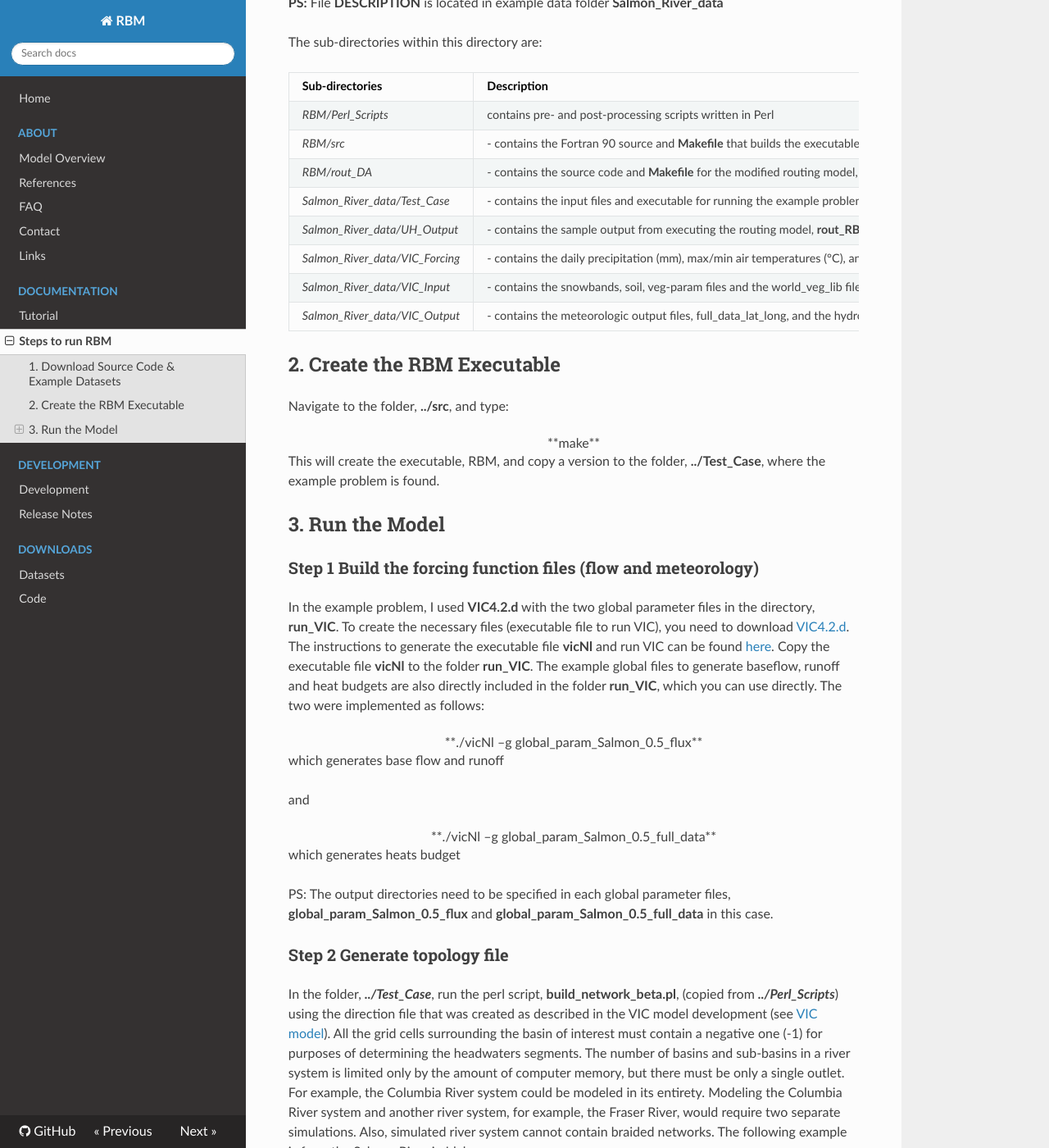
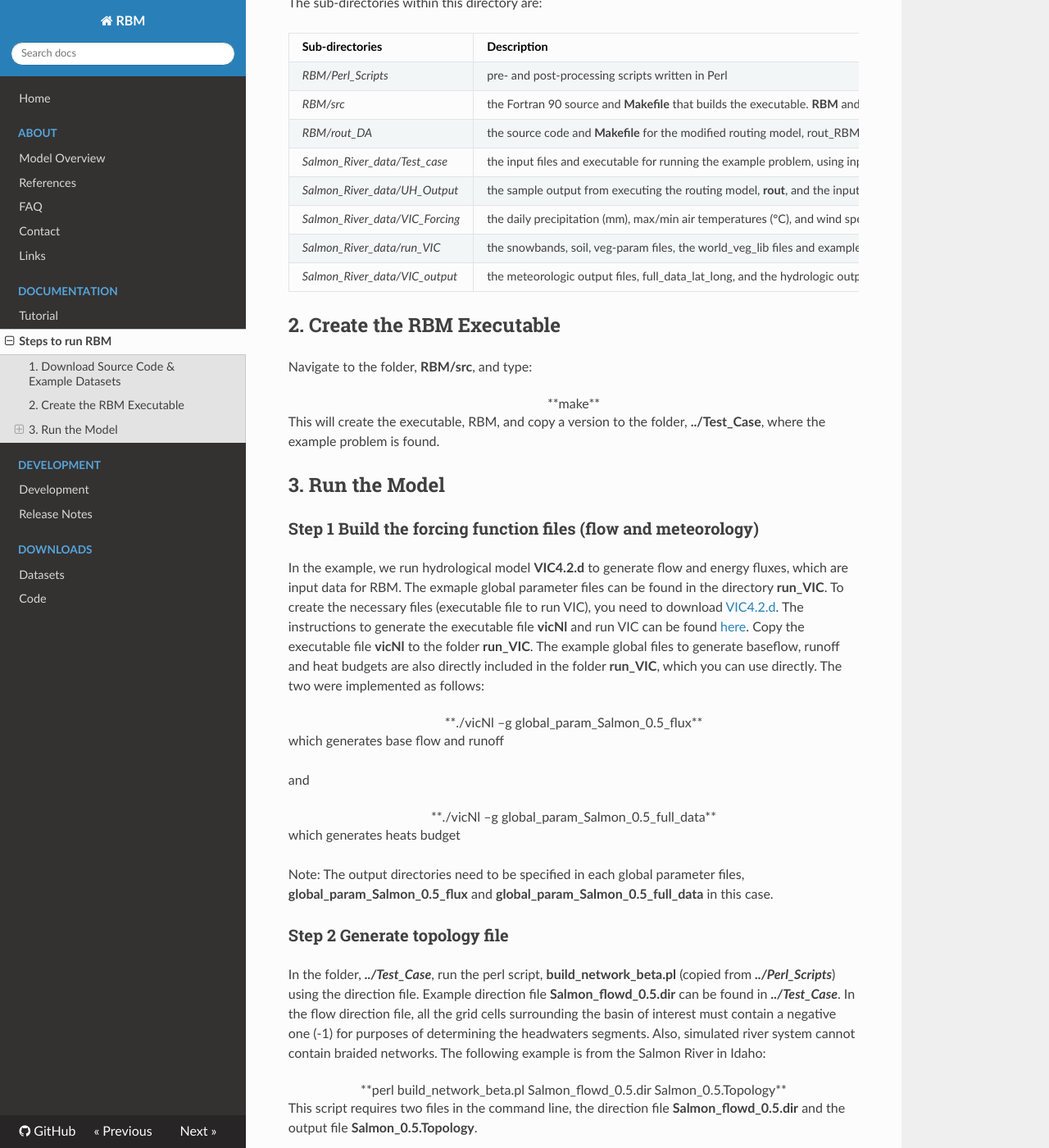
Before and after one commit to UW-Hydro/RBM, an MkDocs documentation site: the page built from docs/Documentation/run_RBM.md, in a window 1280 px wide and 1400 px high, scrolled down 483 px. Shown: the whole window at 82% size. Built offline with MkDocs 1.6.1, drawn with Linux system fonts in a browser that asks for light colours; nearby versions of some CDN libraries; old or Windows-style settings are respelled for this version of MkDocs; some of the changed text lies outside the part shown.

Commit message:
update documentation (run_RBm and tutorial)

```diff
--- a/docs/Documentation/run_RBM.md
+++ b/docs/Documentation/run_RBM.md
@@ -1,5 +1,5 @@
 # Steps to run RBM
-Following describes the steps for simulating water temperature with the grid-based semi-Lagrangian model, RBM, assuming one has downloaded [**VIC** 4.2.d](https://github.com/UW-Hydro/VIC/releases/tag/VIC.4.2.d) and prepared all the necessary input files. <br />
+The following describes the steps for simulating water temperature with the grid-based semi-Lagrangian model, RBM, assuming one has downloaded [**VIC** 4.2.d](https://github.com/UW-Hydro/VIC/releases/tag/VIC.4.2.d) and prepared all the necessary input files. <br />
 
 ## 1. Download Source Code & Example Datasets
 
@@ -7,26 +7,24 @@
 
 Download the example data sets, please refer to [Downloads/Datasets](../Datasets/Datasets.md) <br />
 
-The file:
+After unzipping the example dataset **Salmon_River_data**, you can find the file：
 <center>**DESCRIPTION** - a text file describing the contents of each sub-directory.</center>
-
-**PS:** File **DESCRIPTION** is located in example data folder **Salmon_River_data**
 
 The sub-directories within this directory are:
 
 Sub-directories | Description
 --- | ---
-*RBM/Perl_Scripts*  | contains pre- and post-processing scripts written in Perl
-*RBM/src* | - contains the Fortran 90 source and **Makefile** that builds the executable. **RBM** and places it in the directory, **../Test_Case**. Users may wish to change this by editing the makefile.
-*RBM/rout_DA*  | - contains the source code and **Makefile** for the modified routing model, rout_RBM.
-*Salmon_River_data/Test_Case* | - contains the input files and executable for running the example problem, using input data for the Salmon River basin at a gridded resolution of 1/2° lat/long.
-*Salmon_River_data/UH_Output* | - contains the sample output from executing the routing model, **rout_RBM**, and the input data for the sample problem.
-*Salmon_River_data/VIC_Forcing* | - contains the daily precipitation (mm), max/min air temperatures (°C), and wind speed (m/sec) that provides forcings for each **VIC** grid cell.
-*Salmon_River_data/VIC_Input* | - contains the snowbands, soil, veg-param files and the world_veg_lib files
-*Salmon_River_data/VIC_Output* | - contains the meteorologic output files, full_data_lat_long, and the hydrologic output - files, flux_lat_long, from the VIC simulations.
+*RBM/Perl_Scripts*  | pre- and post-processing scripts written in Perl
+*RBM/src* | the Fortran 90 source and **Makefile** that builds the executable. **RBM** and places it in the directory, **../Test_Case**. Users may wish to change this by editing the makefile.
+*RBM/rout_DA*  | the source code and **Makefile** for the modified routing model, rout_RBM.
+*Salmon_River_data/Test_case* | the input files and executable for running the example problem, using input data for the Salmon River basin at a gridded resolution of 1/2° lat/long.
+*Salmon_River_data/UH_Output* | the sample output from executing the routing model, **rout**, and the input data for the sample problem.
+*Salmon_River_data/VIC_Forcing* | the daily precipitation (mm), max/min air temperatures (°C), and wind speed (m/sec) that provides forcings for each **VIC** grid cell.
+*Salmon_River_data/run_VIC* | the snowbands, soil, veg-param files, the world_veg_lib files and example global parameter files
+*Salmon_River_data/VIC_output* | the meteorologic output files, full_data_lat_long, and the hydrologic output - files, flux_lat_long, from the VIC simulations.
 
 ## 2. Create the RBM Executable
-Navigate to the folder, **../src**, and type:
+Navigate to the folder, **RBM/src**, and type:
 <center>**make**</center>
 
 This will create the executable, RBM, and copy a version to the folder, **../Test_Case**, where the example problem is found.
@@ -34,7 +32,7 @@
 
 ## 3. Run the Model
 ### Step 1 Build the forcing function files (flow and meteorology)
-In the example problem, I used **VIC4.2.d** with the two global parameter files in the directory, **run_VIC**. To create the necessary files (executable file to run VIC), you need to download [VIC4.2.d](https://github.com/UW-Hydro/VIC/releases/tag/VIC.4.2.d). The instructions to generate the executable file **vicNl** and run VIC can be found [here](http://vic.readthedocs.io/en/vic.4.2.d/). Copy the executable file **vicNl** to the folder **run_VIC**. The example global files to generate baseflow, runoff and heat budgets are also directly included in the folder **run_VIC**, which you can use directly. The two were implemented as follows:
+In the example, we run hydrological model **VIC4.2.d** to generate flow and energy fluxes, which are input data for RBM. The exmaple global parameter files can be found in the directory **run_VIC**. To create the necessary files (executable file to run VIC), you need to download [VIC4.2.d](https://github.com/UW-Hydro/VIC/releases/tag/VIC.4.2.d). The instructions to generate the executable file **vicNl** and run VIC can be found [here](http://vic.readthedocs.io/en/vic.4.2.d/). Copy the executable file **vicNl** to the folder **run_VIC**. The example global files to generate baseflow, runoff and heat budgets are also directly included in the folder **run_VIC**, which you can use directly. The two were implemented as follows:
 <center>**./vicNl –g global_param_Salmon_0.5_flux**</center>
 which generates base flow and runoff
 
@@ -42,25 +40,25 @@
 <center>**./vicNl –g global_param_Salmon_0.5_full_data** </center>
 which generates heats budget
 
-PS: The output directories need to be specified in each global parameter files, **global_param_Salmon_0.5_flux** and **global_param_Salmon_0.5_full_data** in this case.
+Note: The output directories need to be specified in each global parameter files, **global_param_Salmon_0.5_flux** and **global_param_Salmon_0.5_full_data** in this case.
 
 ### Step 2 Generate topology file
-In the folder, ***../Test_Case***, run the perl script, **build_network_beta.pl**, (copied from ***../Perl_Scripts***) using the direction file that was created as described in the VIC model development (see [VIC model](https://uw-hydro.github.io/code/)). All the grid cells surrounding the basin of interest must contain a negative one (-1) for purposes of determining the headwaters segments. The number of basins and sub-basins in a river system is limited only by the amount of computer memory, but there must be only a single outlet. For example, the Columbia River system could be modeled in its entirety. Modeling the Columbia River system and another river system, for example, the Fraser River, would require two separate simulations. Also, simulated river system cannot contain braided networks. The following example is from the Salmon River in Idaho:
+In the folder, ***../Test_Case***, run the perl script, **build_network_beta.pl** (copied from ***../Perl_Scripts***) using the direction file. Example direction file **Salmon_flowd_0.5.dir** can be found in ***../Test_Case***. In the flow direction file, all the grid cells surrounding the basin of interest must contain a negative one (-1) for purposes of determining the headwaters segments. Also, simulated river system cannot contain braided networks. The following example is from the Salmon River in Idaho:
 <center>**perl build_network_beta.pl Salmon_flowd_0.5.dir Salmon_0.5.Topology**</center>
 
-This script requires two (2) files in the command line, the direction file (**Salmon_flowd_0.5.dir**, in the example problem) and the output file, **Salmon_0.5.Topology** (in the example problem).
+This script requires two files in the command line, the direction file **Salmon_flowd_0.5.dir** and the output file **Salmon_0.5.Topology**.
 ### Step 3 Prepare control file
 
-Prepare a control file (see Figure 1 for an example) that describes:
+Prepare a control file (see [Figure 2](../figures/tutorial_f2.png) for an example) that describes:
 
 Input | Note
 --- | ---
-Starting Date: |
-Ending Data: |
-Time Steps per Day:  |  This version of model simulates only daily averages, so this is always "1".
-Input directory: |
-Output directory: |
-Topology File: |
+Starting Date: | 8 digit number, format: YYYYMMDD
+Ending Data: | 8 digit number, format: YYYYMMDD
+Time Steps per Day:  | This version of model simulates only daily averages, so this is always "1".
+Input directory: | The directory containing input forcing data
+Output directory: | Full path to the output directory
+Topology File: |  Specify the path/filename of topology file
 Network File:   |       The Network File must have the suffix, \_Network.
 Flow File:      |       This is the name of the file that will be created by the routing program
 Heat File:      |       This is the name of the file that will be created by the routing program
@@ -71,15 +69,15 @@
 The control file must have the suffix, **.Control**, and the colon (:) after the descriptive characters in each line is required. <br />
 An example control file is also included in the folder **Test_case**.
 
-PS: The input/output directories need to be specified in this control file.
+Note: The input/output directories need to be specified in this control file.
 
 ### Step 4 Generate network file
-Run the Perl script, **build_input.pl**, using the control file,(**Salmon_0.5.Control**) creating the stream temperature network file (**Salmon_0.5_Network** in this example) and the ordered input file names for the routing scheme. (**Rout.Cells.init** and **Rout.Cells**). See Appendix A for a description of elements in the network file. Here again, the project name (**Salmon_0.5**) is required on the command line. The suffix, **.Control**, is appended by the Perl script:
+Run the Perl script **build_input.pl**, using the control file **Salmon_0.5.Control** creating the stream temperature network file (**Salmon_0.5_Network** in this example) and the ordered input file names for the routing scheme. (**Rout.Cells.init** and **Rout.Cells**). See Appendix A for a description of elements in the network file. Here again, the project name (**Salmon_0.5**) is required on the command line. The suffix, **.Control**, is appended by the Perl script:
 
 <center>**perl build_input.pl Salmon_0.5**</center>
 
-### Step 5 Prepare routing input file
-Build the forcing function files for flow and heat budget using **rout**.
+### Step 5 Prepare routing input files
+Build the forcing function files for flow and heat budget using **rout**, the executable file for routing model.
 
 Navigate to the folder, **rout_DA**, and run:
 <center>**make**</center>
@@ -89,7 +87,7 @@
 
 For this example, copy **rout** to the folder **Test_Case**
 
-Create control file, **salmon.inp_DA**, to run the modified Lohmann routing model using the file, **Rout.Cells.init**, the first time and the file, **Rout.Cells**, if the routing model, **rout** is run again for the same set of unit hydrographs. The input file (in this example, **salmon.inp_DA**) is similar to that described on the VIC model Web site with the exception of the addition the Leopold parameters. The routing model requires a file with unit hydrographs for each cell, or, in this case, a file, **UH_ALL**, with a single unit hydrograph that is applied to all grid cells.
+Create control file **salmon.inp_DA** to run the modified Lohmann routing model using the file **Rout.Cells.init** the first time or the file **Rout.Cells** if the routing model **rout** is run again for the same set of unit hydrographs. The input file (in this example, **salmon.inp_DA**) is similar to that described on the VIC model Web site with the exception of the addition the Leopold parameters. The routing model requires a file with unit hydrographs for each cell, or, in this case, a file, **UH_ALL**, with a single unit hydrograph that is applied to all grid cells.
 
 ### Step 6 Run rounting model
 Run **rout** from the directory, Test_Case, using the file, **salmon.inp_DA**
```
Also changed, not shown: docs/Documentation/tutorial.md (+9 -7 lines).
